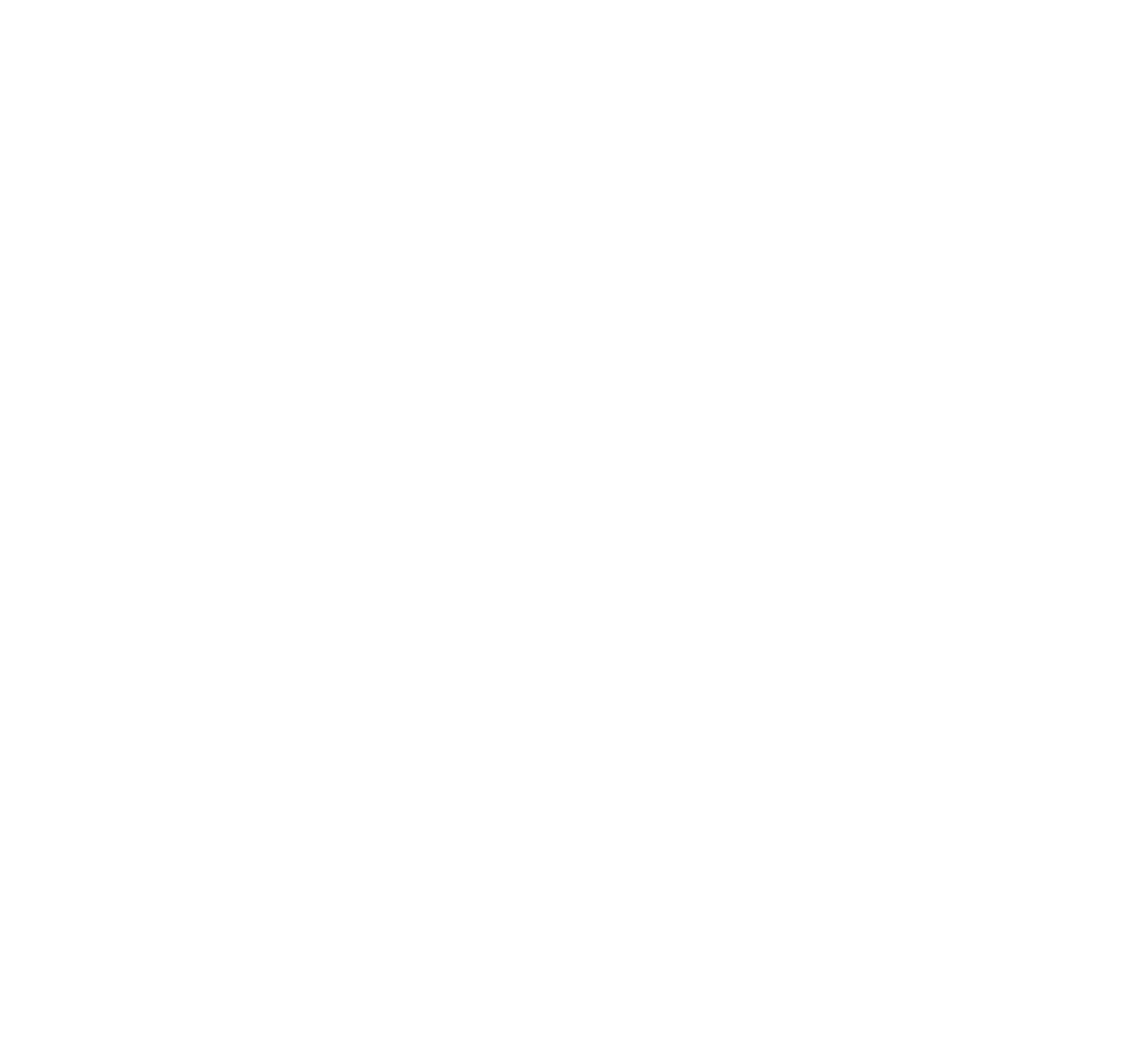
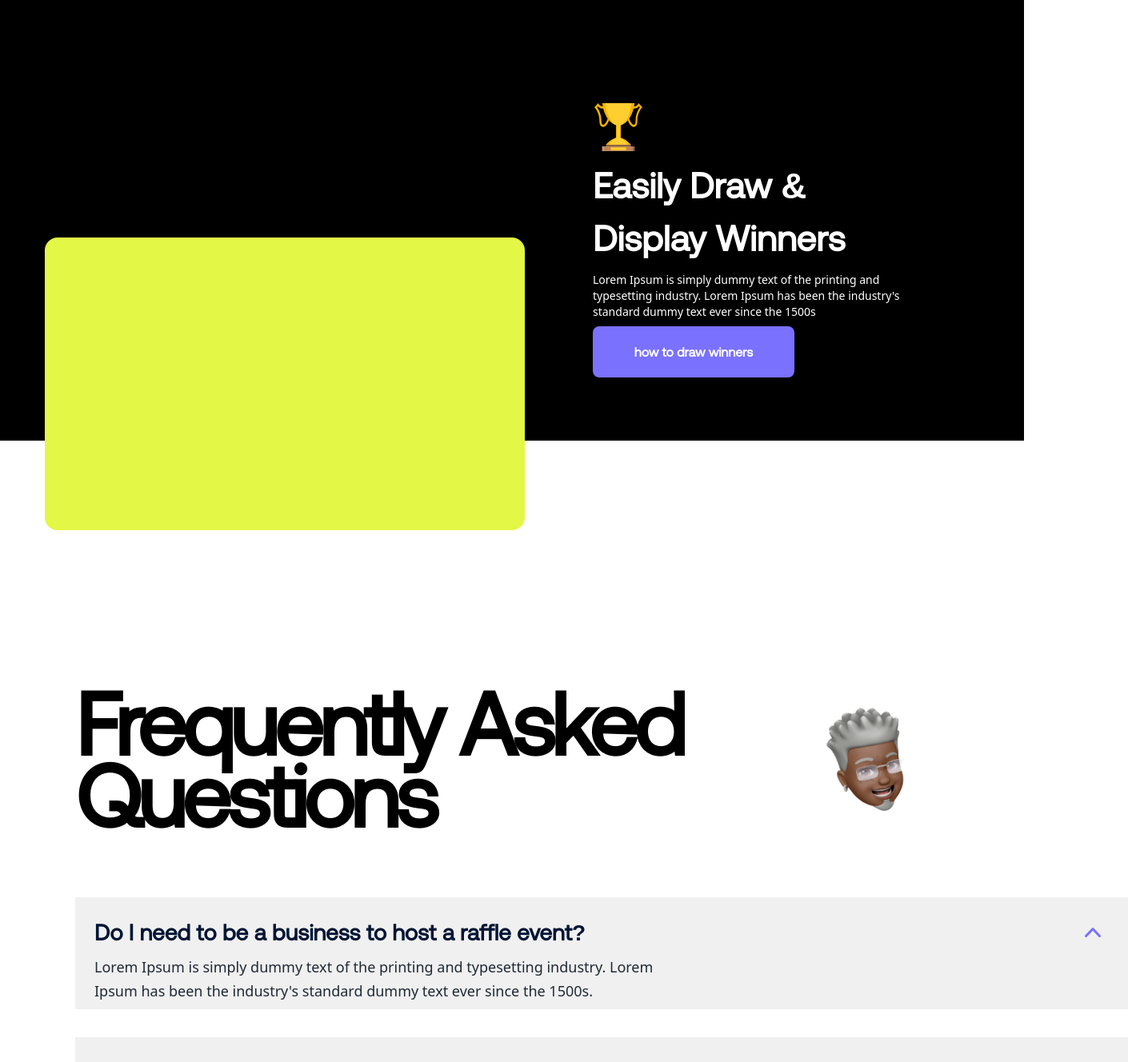
Before and after one commit to EsinShadrach/drawr, a Next.js app: page / in a window 1280 px wide. Shown: the part 3820-5148 px from the top of the page at 80% size, 1410 px wide, since content can reach past the window. Before the commit the page ends 3539 px from the top, so only its background shows below. Built offline with nearby package versions, Linux system fonts and the light colour scheme.

Commit message:
hello drawr

```diff
--- /dev/null
+++ b/app/Awards.tsx
@@ -0,0 +1,31 @@
+import React from "react";
+import { ChampCup } from "./icons";
+
+export function Awards() {
+  return (
+    <section
+      className={`mt-[115px] bg-black relative w-full h-[554px]`}
+      style={{ padding: "130px 142px 120px 741px" }}
+    >
+      <div className="flex justify-between">
+        <div className="absolute left-[56px] top-[300px] bg-[#E3F746] w-[600px] h-[366px] rounded-[16px]"></div>
+        <div className={`flex flex-col justify-start items-stat gap-2`}>
+          <ChampCup />
+          <h3 className={`text-[44.44px] font-bold font-aeonik text-white`}>
+            Easily Draw & Display Winners
+          </h3>
+          <p className="text-sm leading-[26.25px ] font-normal text-white max-w-[537px]">
+            Lorem Ipsum is simply dummy text of the printing and typesetting
+            industry. Lorem Ipsum has been the industry{"'"}s standard dummy
+            text ever since the 1500s
+          </p>
+          <button
+            className={`max-w-[252px] px-[35px] py-[20px] rounded-lg text-base font-bold font-aeonik text-white bg-[#7A71FE]`}
+          >
+            how to draw winners
+          </button>
+        </div>
+      </div>
+    </section>
+  );
+}
--- /dev/null
+++ b/app/Faqs.tsx
@@ -0,0 +1,117 @@
+"use client";
+import React, { useState } from "react";
+import { ChevronUpIcon, ChevronDownIcon } from "@heroicons/react/20/solid";
+import faqsmemo from "./faqsmemo.png";
+import Image from "next/image";
+
+interface Faq {
+  question: string;
+  answer: string;
+  isOpen: boolean;
+}
+
+export function Faqs() {
+  return (
+    <section className={`mt-[300px] mx-[94px]`}>
+      <div className="flex items-center">
+        <div>
+          <h2
+            className={`max-w-[932px] text-black font-aeonik text-[110px] leading-[90px] font-bold -tracking-[5.5px]`}
+          >
+            Frequently Asked Questions
+          </h2>
+        </div>
+        <Image
+          src={faqsmemo}
+          alt="create account illustration"
+          placeholder="blur"
+          fetchPriority="high"
+          priority
+          className="max-w-[200px]"
+          draggable="false"
+        />
+      </div>
+
+      <div>
+        <FAQs />
+      </div>
+    </section>
+  );
+}
+
+const FAQs = () => {
+  const [faqs, setFaqs] = useState([
+    {
+      question: "Do I need to be a business to host a raffle event?",
+      answer:
+        "Lorem Ipsum is simply dummy text of the printing and typesetting industry. Lorem Ipsum has been the industry's standard dummy text ever since the 1500s.",
+      isOpen: true,
+    },
+    {
+      question: "Do I need to be a business to host a raffle event?",
+      answer:
+        "Lorem Ipsum is simply dummy text of the printing and typesetting industry. Lorem Ipsum has been the industry's standard dummy text ever since the 1500s.",
+      isOpen: false,
+    },
+    {
+      question: "Do I need to be a business to host a raffle event?",
+      answer:
+        "Lorem Ipsum is simply dummy text of the printing and typesetting industry. Lorem Ipsum has been the industry's standard dummy text ever since the 1500s.",
+      isOpen: false,
+    },
+    {
+      question: "Do I need to be a business to host a raffle event?",
+      answer:
+        "Lorem Ipsum is simply dummy text of the printing and typesetting industry. Lorem Ipsum has been the industry's standard dummy text ever since the 1500s.",
+      isOpen: false,
+    },
+    {
+      question: "Do I need to be a business to host a raffle event?",
+      answer:
+        "Lorem Ipsum is simply dummy text of the printing and typesetting industry. Lorem Ipsum has been the industry's standard dummy text ever since the 1500s.",
+      isOpen: false,
+    },
+  ]);
+
+  const handleToggle = (index: number): void => {
+    setFaqs((prevFaqs) => {
+      const updatedFaqs = [...prevFaqs];
+      updatedFaqs[index].isOpen = !updatedFaqs[index].isOpen;
+      return updatedFaqs;
+    });
+  };
+
+  return (
+    <div className="items-center justify-center mx-auto mt-[71px]">
+      {faqs.map((faq, index) => (
+        <div
+          className={`w-[350px] md:w-[1316px] bg-[#F0F0F0] p-6 my-[35px] transition-all duration-300 ease-in-out ${
+            faq.isOpen ? "h-[160px] md:h-[140px]" : "h-[70px] md:h-[70px] pb-4" // Set initial height and expanded height
+          }`}
+          key={index}
+        >
+          <div
+            className="faq-question flex justify-between items-center cursor-pointer text-blue-600 hover:text-blue-800"
+            onClick={() => handleToggle(index)}
+          >
+            <span className="text-[14px] md:text-[28px] leading-[24px] font-aeonik font-[700] text-[#001534] py-2 ">
+              {faq.question}
+            </span>
+            {faq.isOpen ? (
+              <ChevronUpIcon className="h-[30px] w-[30px] md:h-[40px] md:w-[40px] text-[#7A71FE]" />
+            ) : (
+              <ChevronDownIcon className="w-[30px] h-[30px] md:h-[40px] md:w-[40px] text-[#7A71FE]" />
+            )}
+          </div>
+          <div
+            className={`text-[12px] md:text-[18px]  leading-[30px] w- md:w-[700px] text-[#A1A1A] mt-2 ${
+              faq.isOpen ? "block opacity-100" : "hidden opacity-25"
+            } text-gray-800`}
+          >
+            {faq.answer}
+          </div>
+        </div>
+      ))}
+    </div>
+  );
+};
--- a/app/Gaming.tsx
+++ b/app/Gaming.tsx
@@ -80,11 +80,11 @@ export function Gaming() {
                   <div className={`absolute z-20 right-2 top-[230px]`}>
                     <GamePad />
                   </div>
-                  <div className="ml-4">
+                  <div className="ml-4 divide-y-2">
                     <h3
                       className={`font-blogh mt-3  text-[40px] text-[#7A71FE] font-normal leading-[32px] -tracking-[0.801px]`}
                     >
-                      Call Of Duty
+                      GTA VI:
                     </h3>
                     <p className="mt-[21px] text-sm leading-[26px]">
                       Lorem Ipsum is simply dummy text of the printing and
@@ -120,7 +120,7 @@ export function Gaming() {
                     <h3
                       className={`font-blogh mt-3  text-[40px] text-[#7A71FE] font-normal leading-[32px] -tracking-[0.801px]`}
                     >
-                      Call Of Duty
+                      PUBG Mobile
                     </h3>
                     <p className="mt-[21px] text-sm leading-[26px]">
                       Lorem Ipsum is simply dummy text of the printing and
--- /dev/null
+++ b/app/JoinClub.tsx
@@ -0,0 +1,17 @@
+import React from "react";
+
+export function JoinClub() {
+  return (
+    <section className={`mt-[100px]`}>
+      <div>
+        <div className="w-full">
+          <div className="">
+            <h3 className="animate-marquee  font-blogh text-[100px] leading-[143px] tracking-[1.95px] uppercase text-[#C0C0C0] ">
+              join the fun club *
+            </h3>
+          </div>
+        </div>
+      </div>
+    </section>
+  );
+}
--- a/app/icons.tsx
+++ b/app/icons.tsx
@@ -61,3 +61,46 @@ export function PurpleFireIcon() {
     </svg>
   );
 }
+
+export const ChampCup = () => {
+  return (
+    <svg
+      xmlns="http://www.w3.org/2000/svg"
+      width="64"
+      height="64"
+      viewBox="0 0 64 64"
+      fill="none"
+    >
+      <path
+        d="M12.7 31.7C12.2 31.7 11.6 31.6 11.2 31.3C9.9 30.6 8.3 28.8 8.3 24C8.3 14 2.9 8.2 2.9 8.2L2 7.2L6.7 2L7.5 3.2C7.6 3.3 10.1 6.9 14 5.9L14.5 8.5C10.6 9.5 7.8 7.4 6.4 5.9L5.4 7.2C7.1 9.4 10.7 15.2 10.7 24C10.7 26.6 11.2 28.4 12.2 28.9C12.9 29.3 14 28.9 15 27.9C17.6 25.3 19.5 18.9 19.5 18.9L21.7 19.7C21.6 20 19.6 26.9 16.5 29.9C15.2 31.1 13.9 31.7 12.7 31.7ZM51.3 31.7C51.8 31.7 52.4 31.6 52.8 31.3C54.1 30.6 55.7 28.8 55.7 24C55.7 13.9 61 8.2 61.1 8.1L62 7.2L57.3 2L56.5 3.2C56.4 3.3 53.9 6.9 50 5.9L49.5 8.5C53.4 9.5 56.2 7.4 57.6 5.9L58.8 7.2C57.1 9.4 53.5 15.2 53.5 24C53.5 26.6 53 28.4 52 28.9C51.3 29.3 50.2 28.9 49.2 27.9C46.6 25.3 44.7 18.9 44.7 18.9L42.5 19.7C42.6 20 44.6 26.9 47.7 29.9C48.8 31.1 50.1 31.7 51.3 31.7ZM29 24.9H35.1V49.4H29V24.9Z"
+        fill="#F2B200"
+      />
+      <path
+        d="M30.2002 24.8999H33.8002V49.3999H30.2002V24.8999Z"
+        fill="#FFCE31"
+      />
+      <path
+        d="M11.7998 2C13.4998 17.4 21.8998 29.7 31.9998 29.7C42.0998 29.7 50.4998 17.4 52.1998 2H11.7998Z"
+        fill="#F2B200"
+      />
+      <path
+        d="M15.7002 2C17.1002 17.6 23.9002 30 32.0002 30C40.1002 30 46.9002 17.6 48.3002 2H15.7002Z"
+        fill="#FFCE31"
+      />
+      <path
+        d="M47.5999 54H16.3999C16.3999 54 23.3999 45 31.9999 45C40.5999 45 47.5999 54 47.5999 54Z"
+        fill="#F2B200"
+      />
+      <path
+        d="M43.9001 53.9998H20.1001C20.1001 53.9998 25.4001 44.7998 32.0001 44.7998C38.6001 44.7998 43.9001 53.9998 43.9001 53.9998Z"
+        fill="#FFCE31"
+      />
+      <path d="M11.7998 56H52.1998V62H11.7998V56Z" fill="#BC845E" />
+      <path d="M16.3999 54H47.6999V56H16.3999V54Z" fill="#916140" />
+      <path d="M22 57.5H42V60.5H22V57.5Z" fill="#F2B200" />
+      <path d="M11.7998 56H13.7998V62H11.7998V56Z" fill="#CE9C7A" />
+      <path d="M50.2002 56H52.2002V62H50.2002V56Z" fill="#916140" />
+      <path d="M23 57.5H41V60.5H23V57.5Z" fill="#FFCE31" />
+    </svg>
+  );
+};
--- a/app/page.tsx
+++ b/app/page.tsx
@@ -2,6 +2,9 @@ import { Sponsors } from "./Sponsors";
 import { HeroSection } from "./HeroSection";
 import { Features } from "./Features";
 import { Gaming } from "./Gaming";
+import { JoinClub } from "./JoinClub";
+import { Awards } from "./Awards";
+import { Faqs } from "./Faqs";
 
 export default function Home() {
   return (
@@ -10,6 +13,9 @@ export default function Home() {
       <Sponsors />
       <Features />
       <Gaming />
+      <JoinClub />
+      <Awards />
+      <Faqs />
     </main>
   );
 }
--- a/package.json
+++ b/package.json
@@ -9,6 +9,7 @@
     "lint": "next lint"
   },
   "dependencies": {
+    "@heroicons/react": "^2.0.18",
     "@types/node": "20.4.8",
     "@types/react": "18.2.18",
     "@types/react-dom": "18.2.7",
--- a/public/css/globals.css
+++ b/public/css/globals.css
@@ -2,12 +2,32 @@
 @tailwind components;
 @tailwind utilities;
 
-@font-face {
-	font-family: "Aeonik";
-	src: url("../fonts/Aeonik/AeonikTRIAL-Regular.otf") format("opentype");
+* {
+  margin: 0;
+  padding: 0;
+  /* outline: 2px solid red; */
 }
 
 @font-face {
-	font-family: "blogh";
-	src: url("../fonts/Blogh/Blogh.otf") format("opentype");
+  font-family: "Aeonik";
+  src: url("../fonts/Aeonik/AeonikTRIAL-Regular.otf") format("opentype");
 }
+
+@font-face {
+  font-family: "blogh";
+  src: url("../fonts/Blogh/Blogh.otf") format("opentype");
+}
+
+@keyframes marquee {
+  0% {
+    transform: translateZ(0);
+  }
+  100% {
+    transform: translate3d(-100%, 0, 0);
+  }
+}
+
+.animate-marquee {
+  animation: marquee 15s linear infinite;
+  animation-direction: alternate;
+}
```
Also changed, not shown: app/faqsmemo.png (added), 1 other file (tests, documents, lock files or other folders).
